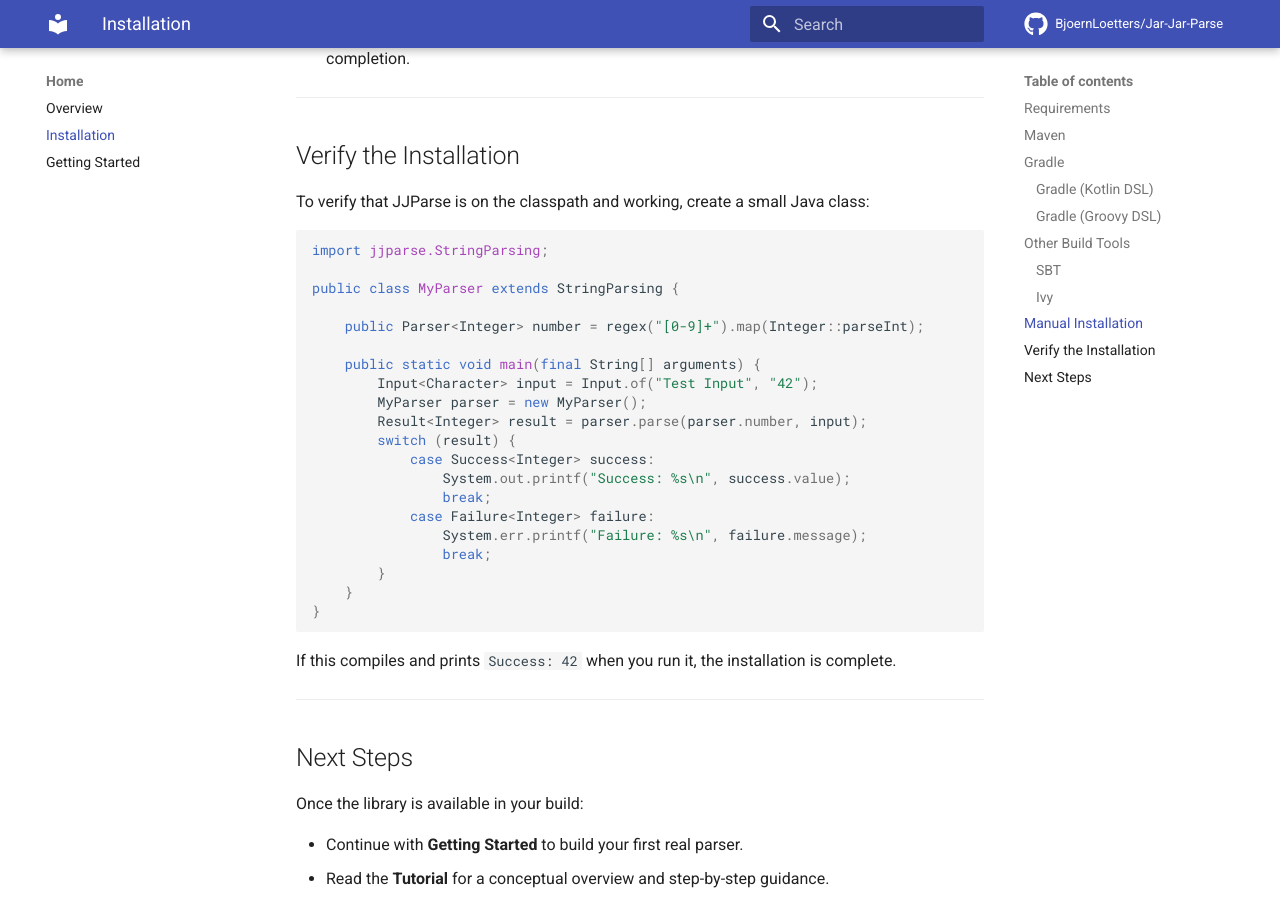
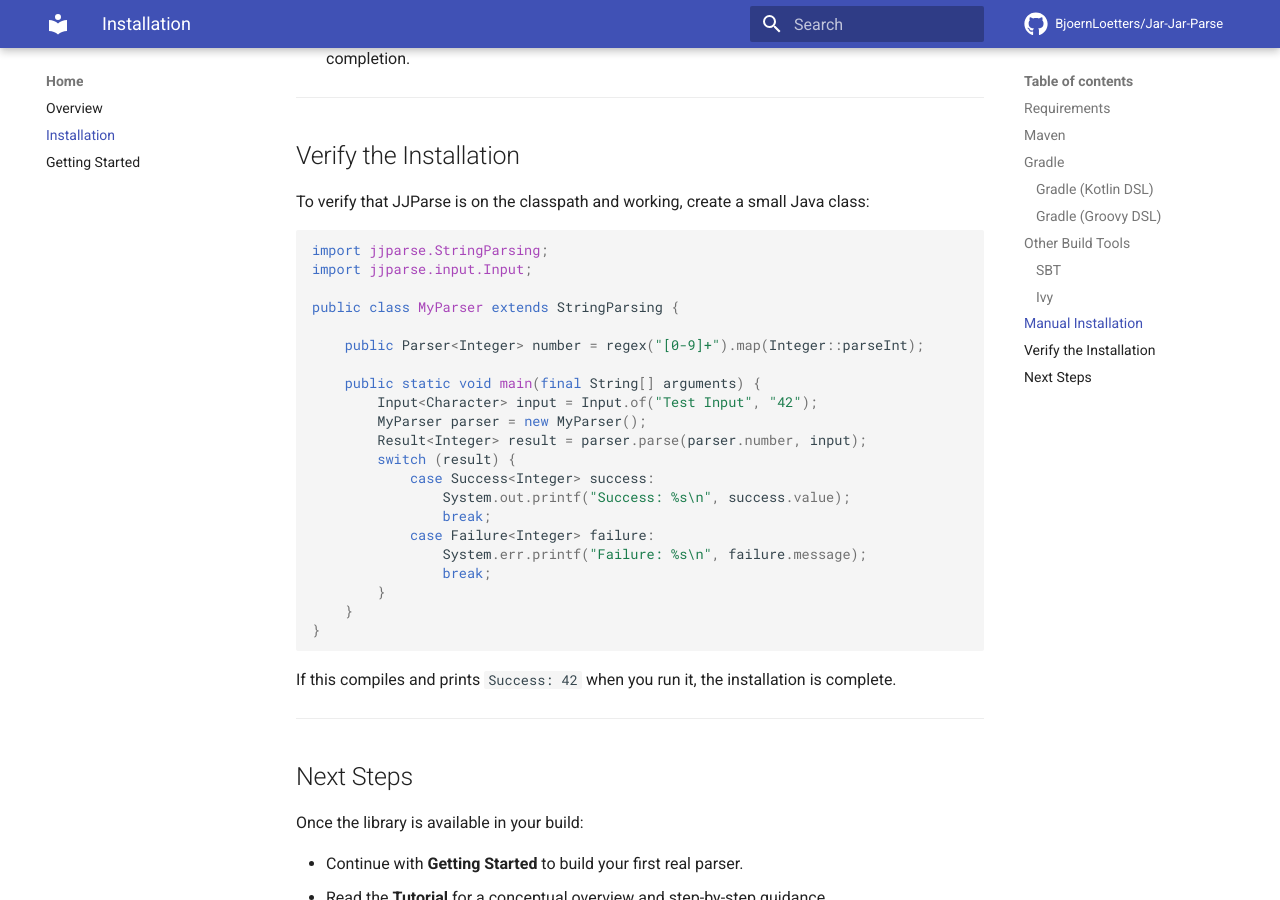
Before and after one commit to BjoernLoetters/Jar-Jar-Parse, an MkDocs documentation site: the page built from documentation/docs/home/installation.md, in a window 1280 px wide and 900 px high, scrolled down 1954 px. Built offline with MkDocs 1.6.1 and Material for MkDocs 9.7.7, drawn with Linux system fonts in a browser that asks for light colours; comment, search, counter and statistics services are not loaded.

Commit message:
Fix installation example in the documentation.

````diff
--- a/documentation/docs/home/installation.md
+++ b/documentation/docs/home/installation.md
@@ -87,6 +87,7 @@ To verify that JJParse is on the classpath and working, create a small Java clas
 
 ```java
 import jjparse.StringParsing;
+import jjparse.input.Input;
 
 public class MyParser extends StringParsing {
 
````
